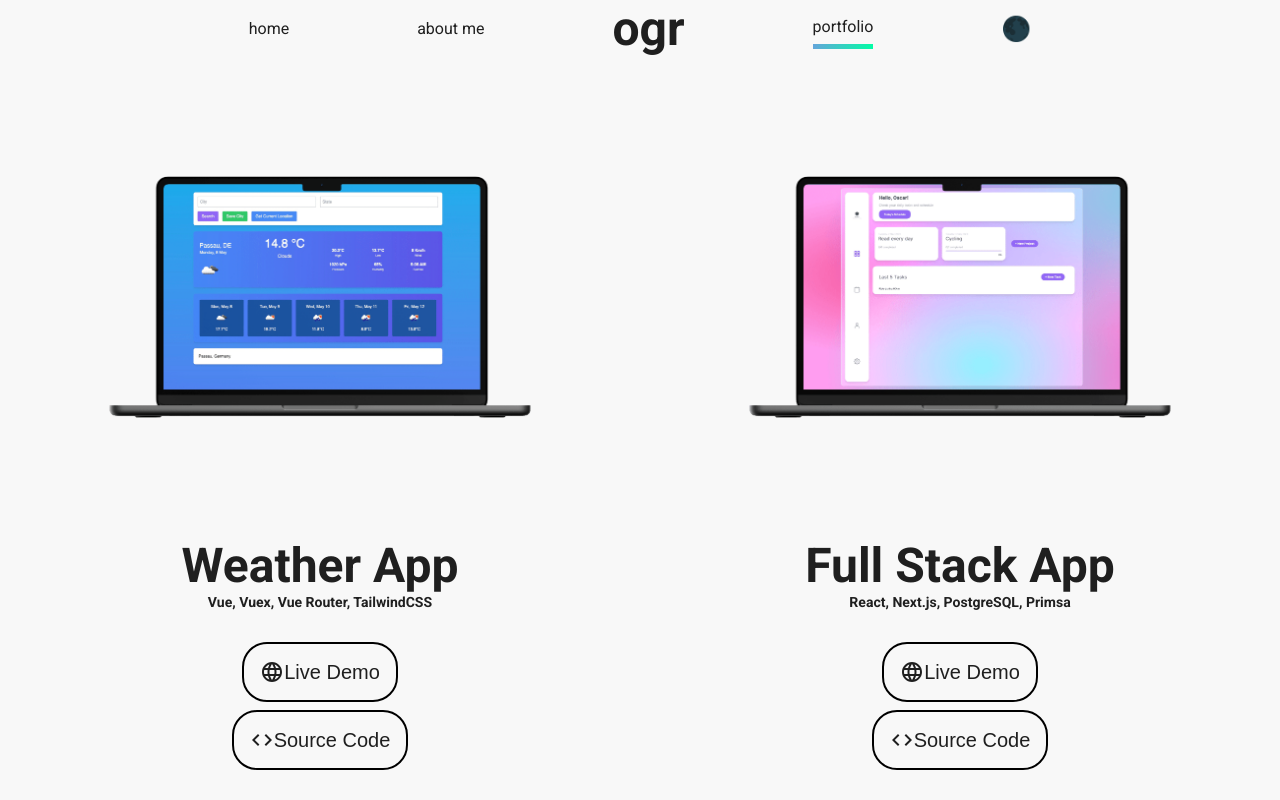
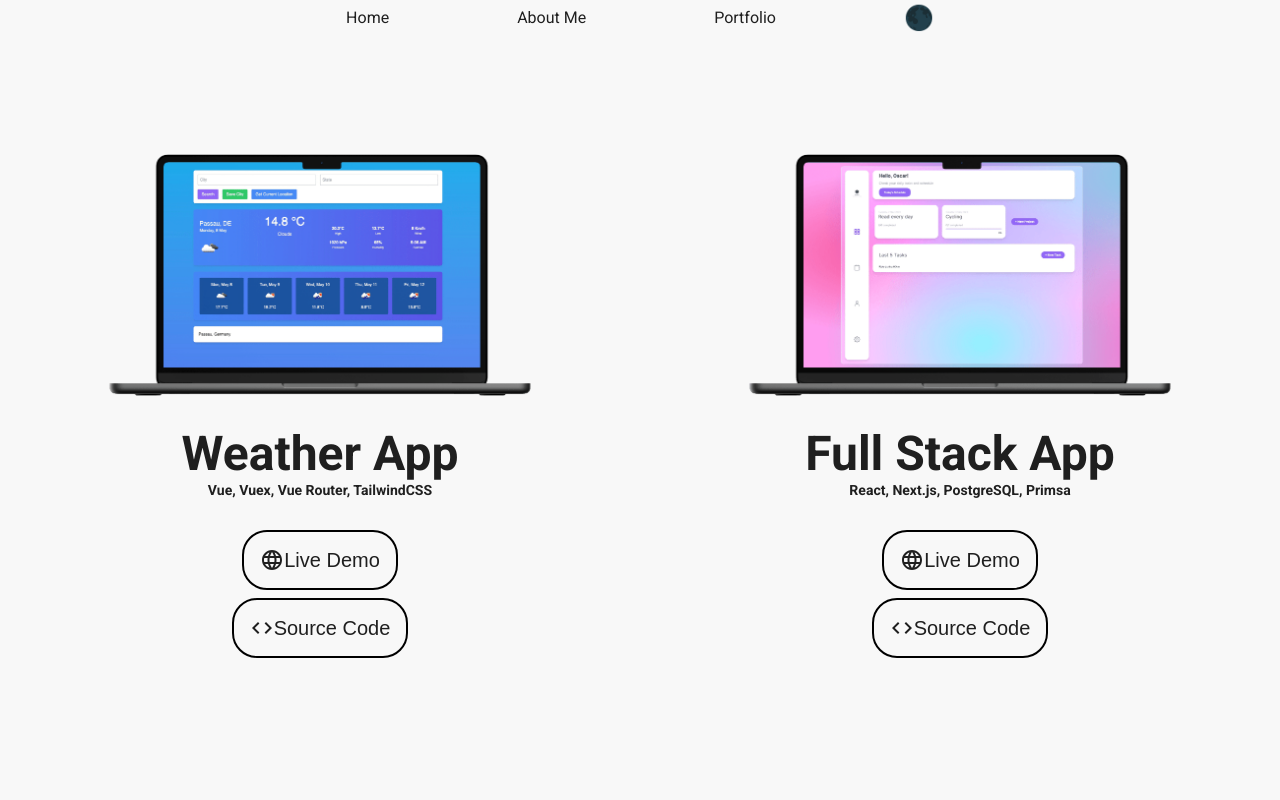
Before and after one commit to garbarok/ReactPortfolioTemplate, a React (Vite) app: page /portfolio in a window 1280 px wide. Shown: the top 800 px of the page. Built offline with nearby package versions, Linux system fonts and the light colour scheme.

Commit message:
Update Layout

```diff
--- a/src/components/BaseLayout.jsx
+++ b/src/components/BaseLayout.jsx
@@ -43,11 +43,10 @@ export default function BaseLayout() {
             >
               <small
                 style={{
-                  fontSize: "0.7rem",
+                  fontSize: "1rem",
                 }}
               >
-                template created with &hearts; by{" "}
-                <a href={"https://paytonpierce.dev"}>Payton Pierce</a>
+                Óscar Gallego Ruiz
               </small>
               <p>&copy; 2023</p>
             </Box>
--- a/src/components/Navbar.jsx
+++ b/src/components/Navbar.jsx
@@ -1,6 +1,6 @@
 import React, { useState } from "react";
 import Style from "./Navbar.module.scss";
-import Toggler from "./home/Toggler";
+import Toggle from "./home/Toggle";
 import { Link, useLocation } from "react-router-dom";
 import { Box } from "@mui/material";
 import navbarLinks from "./navbarLinks";
@@ -11,7 +11,7 @@ export default function Navbar({ darkMode, handleClick }) {
   const [active, setActive] = useState(
     location.pathname === "/"
       ? "home"
-      : location.pathname.slice(1, location.pathname.length)
+      : location.pathname.slice(1, location.pathname.length),
   );
 
   return (
@@ -22,7 +22,6 @@ export default function Navbar({ darkMode, handleClick }) {
         justifyContent={"center"}
         alignItems={"center"}
         gap={{ xs: "2rem", md: "8rem" }}
-        textTransform={"lowercase"}
         fontSize={"1rem"}
       >
         {navbarLinks.map((link, index) => (
@@ -43,7 +42,7 @@ export default function Navbar({ darkMode, handleClick }) {
           </Box>
         ))}
         <li>
-          <Toggler darkMode={darkMode} handleClick={handleClick} />
+          <Toggle darkMode={darkMode} handleClick={handleClick} />
         </li>
       </Box>
     </Box>
--- /dev/null
+++ b/src/components/home/Toggle.jsx
@@ -0,0 +1,26 @@
+import React from "react";
+import { Box } from "@mui/material";
+
+export default function Toggle({ darkMode, handleClick }) {
+  const transition = "all 250ms ease";
+
+  return (
+    <Box
+      fontSize={"1.5rem"}
+      sx={{
+        cursor: "pointer",
+        ":hover": { transform: "translateY(-3px)", transition: transition },
+      }}
+    >
+      {darkMode ? (
+        <span onClick={handleClick} aria-label="Full Moon" role="img">
+          🌕
+        </span>
+      ) : (
+        <span onClick={handleClick} aria-label="New Moon" role="img">
+          🌑
+        </span>
+      )}
+    </Box>
+  );
+}
--- a/src/components/home/Toggler.jsx
+++ /dev/null
@@ -1,17 +0,0 @@
-import React from 'react';
-import {Box} from "@mui/material";
-
-export default function Toggler({darkMode, handleClick}) {
-    const transition = 'all 250ms ease'
-
-   return (
-      <Box fontSize={'1.5rem'} sx={{cursor: 'pointer', ":hover": {transform: 'translateY(-3px)', transition: transition}}}>
-         {
-            darkMode ?
-               <span onClick={handleClick} aria-label="Full Moon" role="img">🌕</span>
-               :
-               <span onClick={handleClick} aria-label="New Moon" role="img">🌑</span>
-         }
-      </Box>
-   )
-}
--- a/src/components/navbarLinks.jsx
+++ b/src/components/navbarLinks.jsx
@@ -1,26 +1,21 @@
-import { info } from "../info/Info";
+// import { info } from "../info/Info";
 
 const navbarLinks = [
   {
     name: "Home",
     to: "/",
-    active: "home",
+    active: "Home",
   },
   {
     name: "About Me",
     to: "/about",
-    active: "about",
+    active: "About",
   },
-  {
-    name: info.initials,
-    type: "initials",
-    to: "/",
-    active: "home",
-  },
+
   {
     name: "Portfolio",
     to: "/portfolio",
-    active: "portfolio",
+    active: "Portfolio",
   },
 ];
 
--- a/src/components/portfolio/PortfolioBlock.jsx
+++ b/src/components/portfolio/PortfolioBlock.jsx
@@ -14,9 +14,14 @@ function PortfolioBlock(props) {
       alignItems={"center"}
       sx={{ textAlign: "center" }}
     >
-      <Box component={"img"} src={image} alt={"mockup"} />
-      <h1 sx={{ fontSize: "2rem" }}>{title}</h1>
-      <h3 sx={{ fontSize: "1.2rem" }}>{stack}</h3>
+      <Box
+        component={"img"}
+        src={image}
+        alt={"mockup"}
+        sx={{ marginBottom: "-90px" }}
+      />
+      <h1 sx={{ fontSize: "1.2rem" }}>{title}</h1>
+      <h3 sx={{ fontSize: "0.8rem" }}>{stack}</h3>
       <Box
         className={"portfolio"}
         display={"flex"}
```
